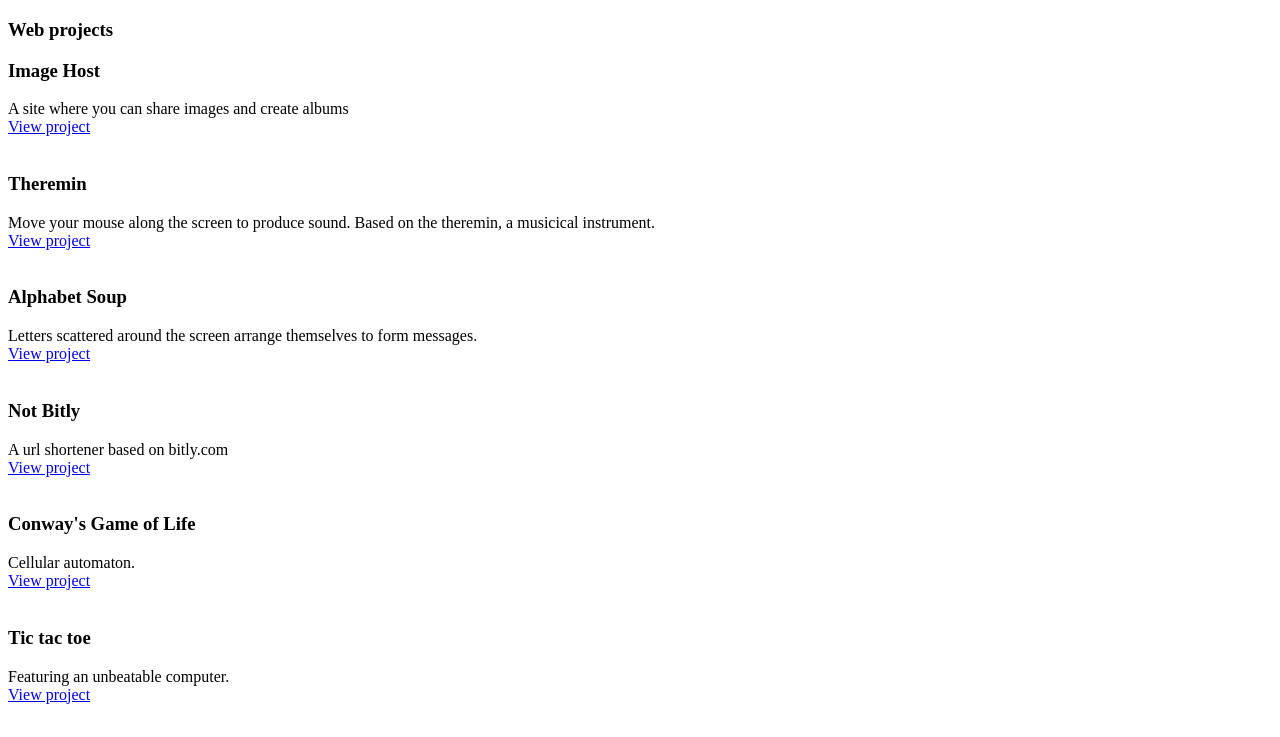
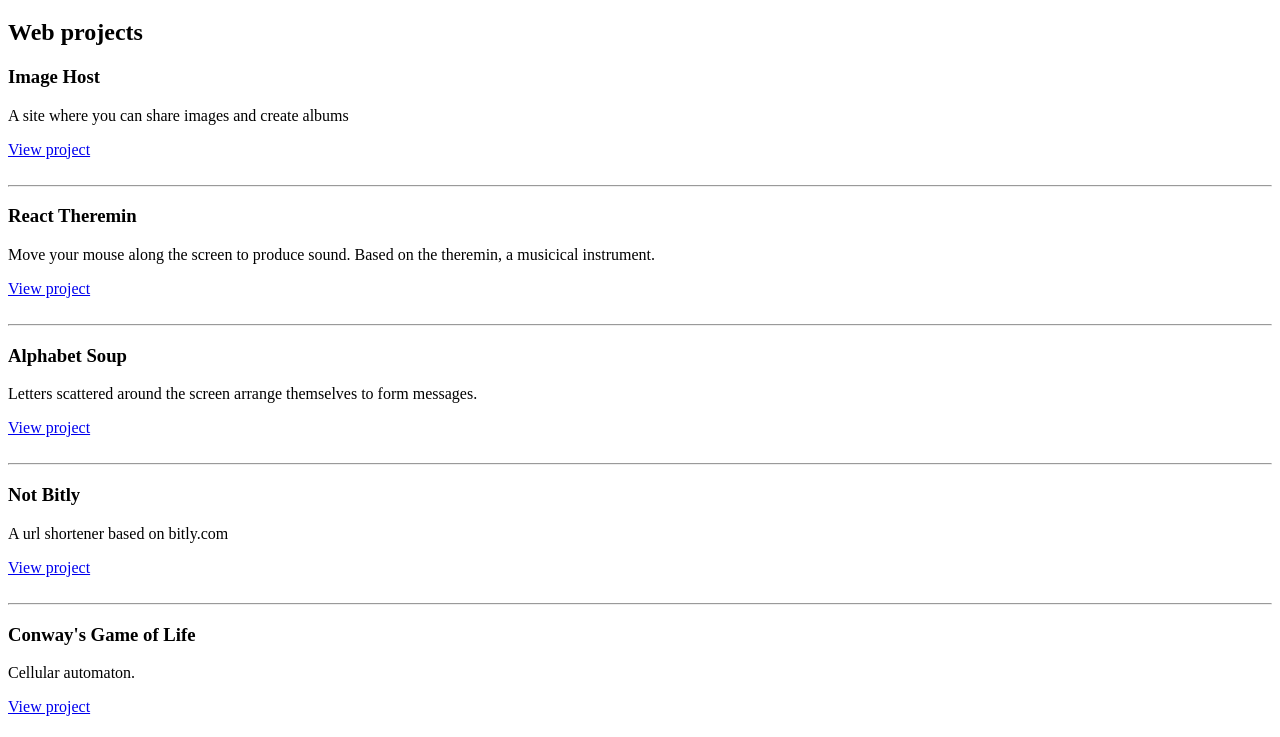
Before and after one commit to JustusFT/website, a Gatsby site: page / in a window 1280 px wide. Shown: the part 61-798 px from the top of the page. Built offline with nearby package versions, Linux system fonts and the light colour scheme; Gatsby itself is replaced by a stand-in of ours.

Commit message:
Split project array to file and modify layout

```diff
--- a/src/components/ProjectItem.js
+++ b/src/components/ProjectItem.js
@@ -3,9 +3,9 @@ import React from 'react'
 const ProjectItem = ({ project }) => (
   <div>
     <h3>{project.title}</h3>
-    <div>{project.description}</div>
-    <div><a href={project.url} target="_blank" rel="noopener noreferrer">View project</a></div>
-    <br />
+    <p>{project.description}</p>
+  <div><a href={project.url} target="_blank" rel="noopener noreferrer">View project</a></div>
+  <br /><hr />
   </div>
 )
 
--- /dev/null
+++ b/src/data/projects.js
@@ -0,0 +1,39 @@
+export default [
+  {
+    title: 'Image Host',
+    description: 'A site where you can share images and create albums',
+    url: 'https://aqueous-caverns-77669.herokuapp.com/'
+  }, {
+    title: 'React Theremin',
+    description: 'Move your mouse along the screen to produce sound. Based on the theremin, a musicical instrument.',
+    url: 'https://justusft.github.io/react-theremin'
+  }, {
+    title: 'Alphabet Soup',
+    description: 'Letters scattered around the screen arrange themselves to form messages.',
+    url: 'https://codepen.io/JustusFT/full/ENLZGJ'
+  }, {
+    title: 'Not Bitly',
+    description: 'A url shortener based on bitly.com',
+    url: 'https://infinite-fortress-18426.herokuapp.com/'
+  }, {
+    title: 'Conway\'s Game of Life',
+    description: 'Cellular automaton.',
+    url: 'https://codepen.io/JustusFT/full/MovwKJ/'
+  }, {
+    title: 'Tic tac toe',
+    description: 'Featuring an unbeatable computer.',
+    url: 'https://codepen.io/JustusFT/full/jrrNVX/'
+  }, {
+    title: 'Pomodoro timer',
+    description: 'A timer that follows the pomodoro technique.',
+    url: 'https://codepen.io/JustusFT/full/qNZKjq/'
+  }, {
+    title: 'Simon',
+    description: 'Classic memory game.',
+    url: 'http://codepen.io/JustusFT/full/YWWrVZ'
+  }, {
+    title: 'Finger Battle',
+    description: 'Two player vs game where the faster tapper wins.',
+    url: 'http://justusft.github.io/finger-battle'
+  }
+]
--- a/src/pages/index.js
+++ b/src/pages/index.js
@@ -1,51 +1,13 @@
 import React from 'react'
+
+import PROJECTS from '../data/projects'
 import ProjectList from '../components/ProjectList'
-
-const projects = [
-  {
-    title: 'Image Host',
-    description: 'A site where you can share images and create albums',
-    url: 'https://aqueous-caverns-77669.herokuapp.com/'
-  }, {
-    title: 'Theremin',
-    description: 'Move your mouse along the screen to produce sound. Based on the theremin, a musicical instrument.',
-    url: 'https://justusft.github.io/theremin'
-  }, {
-    title: 'Alphabet Soup',
-    description: 'Letters scattered around the screen arrange themselves to form messages.',
-    url: 'https://codepen.io/JustusFT/full/ENLZGJ'
-  }, {
-    title: 'Not Bitly',
-    description: 'A url shortener based on bitly.com',
-    url: 'https://infinite-fortress-18426.herokuapp.com/'
-  }, {
-    title: 'Conway\'s Game of Life',
-    description: 'Cellular automaton.',
-    url: 'https://codepen.io/JustusFT/full/MovwKJ/'
-  }, {
-    title: 'Tic tac toe',
-    description: 'Featuring an unbeatable computer.',
-    url: 'https://codepen.io/JustusFT/full/jrrNVX/'
-  }, {
-    title: 'Pomodoro timer',
-    description: 'A timer that follows the pomodoro technique.',
-    url: 'https://codepen.io/JustusFT/full/qNZKjq/'
-  }, {
-    title: 'Simon',
-    description: 'Classic memory game.',
-    url: 'http://codepen.io/JustusFT/full/YWWrVZ'
-  }, {
-    title: 'Finger Battle',
-    description: 'Two player vs game where the faster tapper wins.',
-    url: 'http://justusft.github.io/finger-battle'
-  }
-]
 
 const IndexPage = () => (
   <div>
     <h1>JustusFT</h1>
-    <h3>Web projects</h3>
-    <ProjectList projects={projects} />
+    <h2>Web projects</h2>
+    <ProjectList projects={PROJECTS} />
   </div>
 )
 
```
